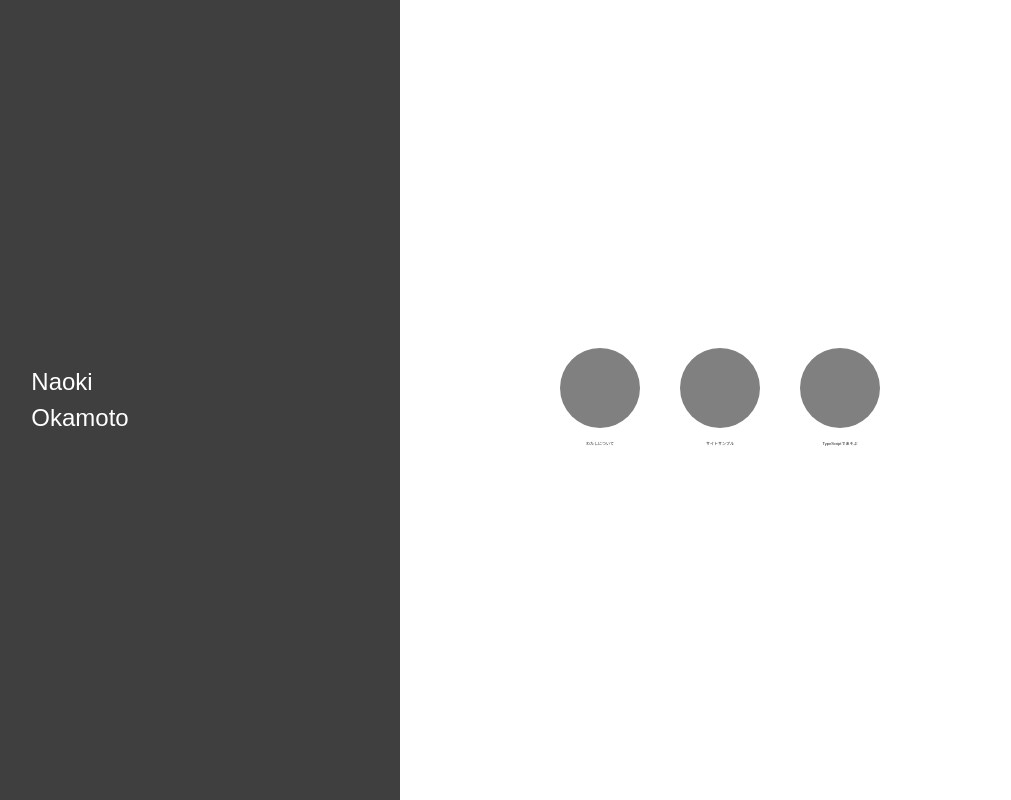
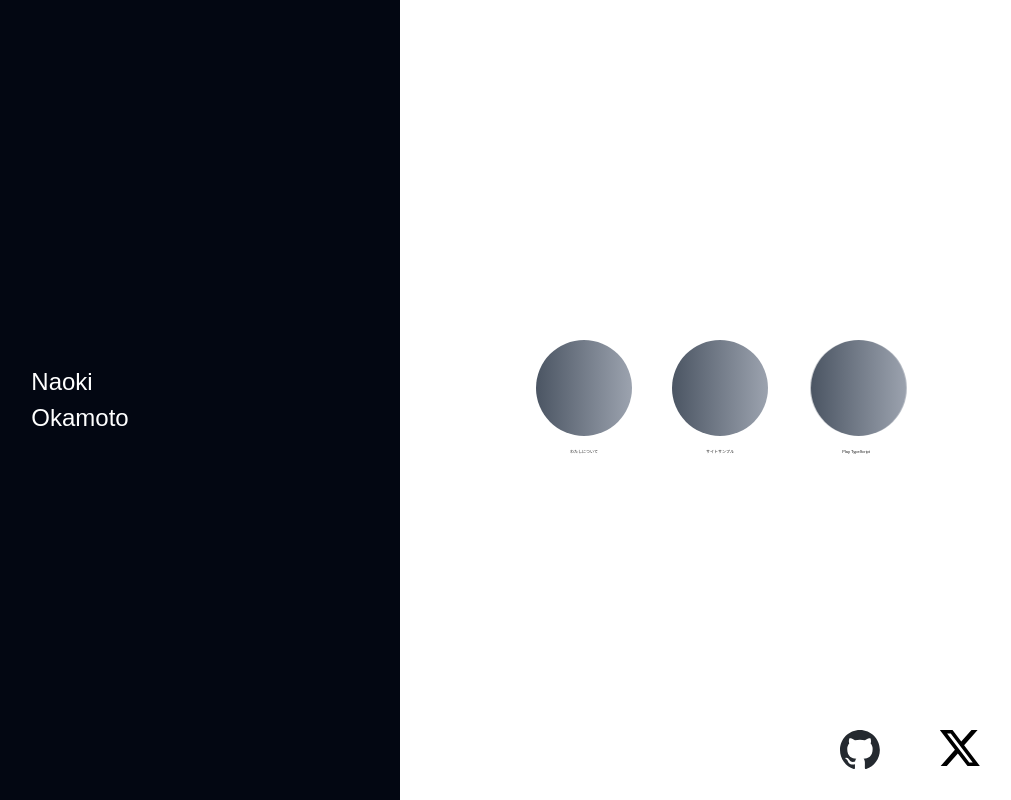
Before and after one commit to NeverPlayTEKKEN/portofolio, a Next.js app: page / in a window 1280 px wide. Shown: the whole page, without its empty margins (240-1251 px from the left). Built offline with nearby package versions, Linux system fonts and the light colour scheme.

Commit message:
make top page

```diff
--- a/src/app/page.tsx
+++ b/src/app/page.tsx
@@ -1,4 +1,6 @@
 import Link from "next/link";
+import Image from "next/image";
+import React from "react";
 import styles from "./styles/index.module.scss"
 
 export default function Home() {
@@ -16,7 +18,11 @@ export default function Home() {
       <div className={styles.linkcontainer}>
         <MyLink label="わたしについて" href="/" waitsec={1}/>
         <MyLink label="サイトサンプル" href="/sample-site" waitsec={1.5}/>
-        <MyLink label="TypeScriptであそぶ" href="/with-ts" waitsec={2}/>
+        <MyLink label="Play TypeScript" href="/with-ts" waitsec={2}/>
+      </div>
+      <div className={styles.ankercontainer}>
+        <a href="" className={styles.anker}><img src="/github-mark.svg" alt=""/></a>
+        <a href="" className={styles.anker}><img src="/x_logo_2023.svg" alt=""/></a>
       </div>
     </main>
 
@@ -32,11 +38,24 @@ type LinkProps = {
 
 function MyLink(props: LinkProps) {
 
+  const Props = {...props}
+
   const linkstyles: {[key:string]:string } = {
+    width: '15%',
     margin: '0 20px 0 20px',
     textAlign: 'center',
     opacity: '0%',
-    animation: `fadein 1.5s ease ${props.waitsec}s 1 alternate forwards running`
+    animation: `fadein 1.5s ease ${Props.waitsec}s 1 alternate forwards running`
+  }
+
+  const vibsec = Props.waitsec + 3
+
+  const circlestyles: {[key:string]:string } = {
+    width: '100%',
+    aspectRatio: '1/1',
+    borderRadius: '50%',
+    background: 'linear-gradient(to right, #4b5563, #9ca3af)',
+    animation: `vib 3s ease ${vibsec}s infinite normal none running`
   }
 
   return (
@@ -52,10 +71,29 @@ function MyLink(props: LinkProps) {
           opacity: 100%;
         }
       }
+
+      @keyframes vib {
+        0% {
+          transform: translateX(-3px);
+        }
+
+        10% {
+          transform: translateX(0);
+        }
+
+        20% {
+          transform: translateX(3px);
+        }
+
+        30% {
+          transform: translateX(0);
+        }
+
+      }
       `}
     </style>
-    <Link href={props.href} style={linkstyles}>
-      <div className={styles.linkcircle}></div>
+    <Link href={Props.href} style={linkstyles}>
+      <div style={circlestyles}></div>
       <label className={styles.labelstyle}>{props.label}</label>
     </Link>
     </>
--- a/src/app/styles/index.module.scss
+++ b/src/app/styles/index.module.scss
@@ -9,8 +9,8 @@
     top: 0;
     left: 0;
     transform-origin: left center;
-    background-color: #3F3F3F;
-    animation: slide 1.5s ease 0s 1 alternate none running;
+    background-color: #030712;
+    animation: slide 1.5s ease-out 0s 1 alternate none running;
 
   }
 
@@ -25,6 +25,7 @@
     display: flex;
     align-items: center;
     justify-content: center;
+
   }
 
   .linkcontainer {
@@ -38,14 +39,23 @@
     left: 50%;
     top: 0;
   }
+
+  .ankercontainer {
+    position: absolute;
+    bottom: 30px;
+    right: 30px;
+    display: flex;
+  }
+
+  .anker {
+    width: 40px;
+    margin: 0 30px 0 30px;
+    aspect-ratio: 1/1;
+    opacity: 0%;
+    animation: fadein 1.5s ease 2.5s 1 alternate forwards running;
+  }
 }
 
-.linkcircle {
-  width: 80px;
-  aspect-ratio: 1/1;
-  border-radius: 50%;
-  background-color: grey;
-}
 
 .labelstyle {
   font-size: 0.25rem
@@ -53,7 +63,11 @@
 
 @keyframes slide {
   0% {
-    transform: scaleX(0.2);
+    transform: scaleX(0);
+  }
+
+  50%{
+    transform: scaleX(0.3)
   }
 
 
@@ -61,3 +75,13 @@
     transform: scaleX(1)
   };
 }
+
+@keyframes fadein {
+  0% {
+    opacity: 0%;
+  }
+
+  100% {
+    opacity: 100%;
+  }
+}
```
Also changed, not shown: public/X_logo_2023.svg (added), public/github-mark.svg (added).
